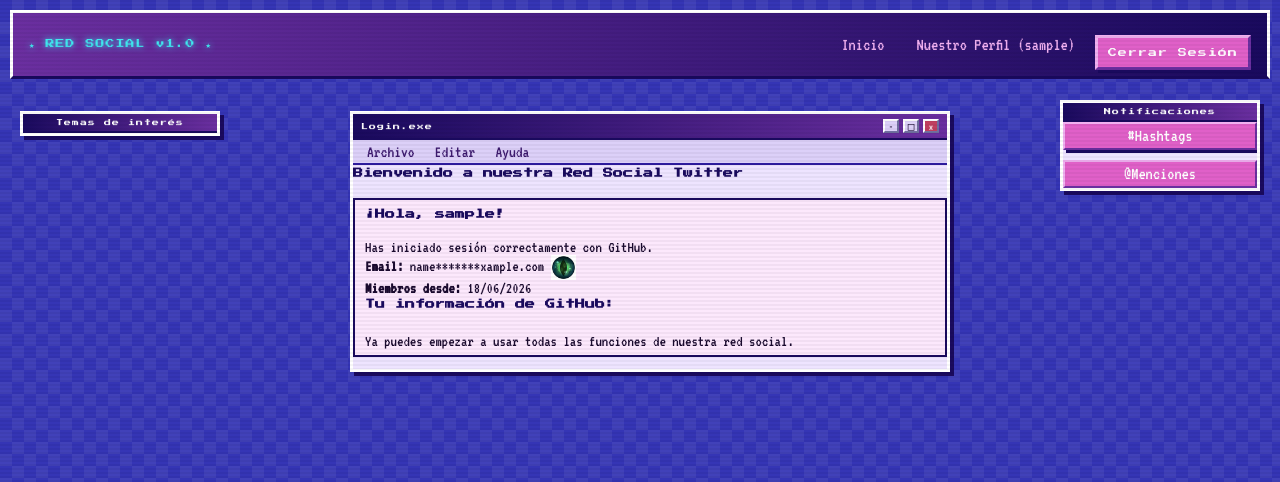
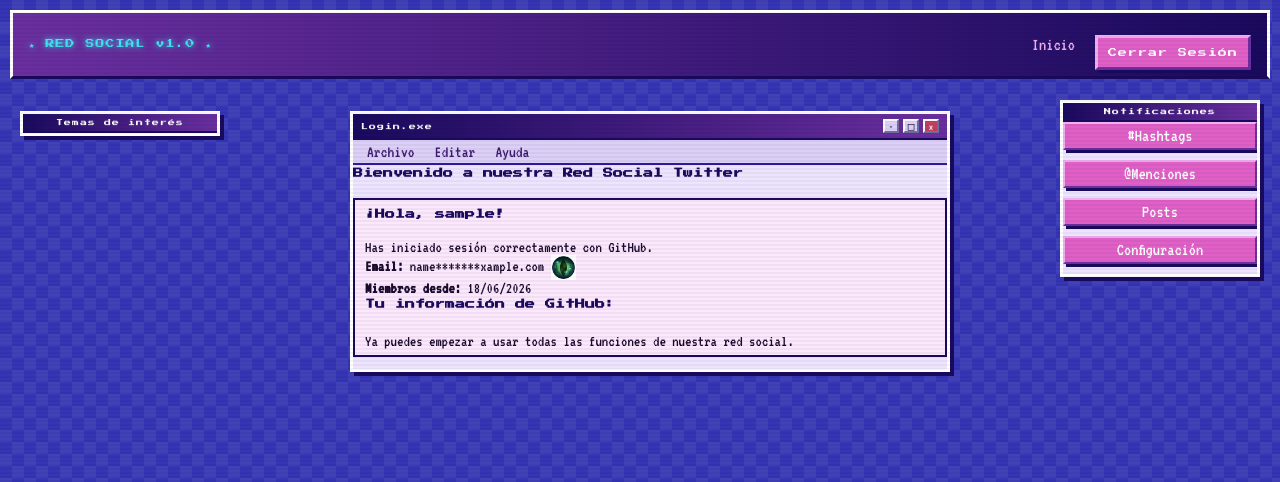
Before and after one commit to miliacoss0/Red-Social-Tipo-Twitter, a Django app: page / in a window 1280 px wide. Shown: the top 482 px of the page. Run offline with Django 5.2, Linux system fonts and the light colour scheme; the visitor is signed in with stand-in values (Sample User, id 1).

Commit message:
feat: configurar navegacion de botones sidebar derecho

```diff
--- a/templates/base.html
+++ b/templates/base.html
@@ -12,7 +12,6 @@
     <nav>
         <a href="/">Inicio</a>
         {% if user.is_authenticated %}
-            <a href="/perfil/">Nuestro Perfil ({{ user.username }})</a>
             <form action="{% url 'account_logout' %}" method="post" style="display: inline;">
                 {% csrf_token %}
                 <button type="submit" class="btn btn-danger">Cerrar Sesión</button>
@@ -61,7 +60,9 @@
         </div>
         <div class="container">
             <a href="#" class="btn" style="display:block; margin-bottom: 10px; text-align:center;">#Hashtags</a>
-            <a href="#" class="btn" style="display:block; text-align:center;">@Menciones</a>
+            <a href="#" class="btn" style="display:block; margin-bottom: 10px; text-align:center;">@Menciones</a>
+            <a href="{% url 'feed' %}" class="btn" style="display:block; margin-bottom: 10px; text-align:center;">Posts</a>
+            <a href="{% url 'perfil' %}" class="btn" style="display:block; margin-bottom: 10px; text-align:center;">Configuración</a>
         </div>
     </div>
 </body>
```
